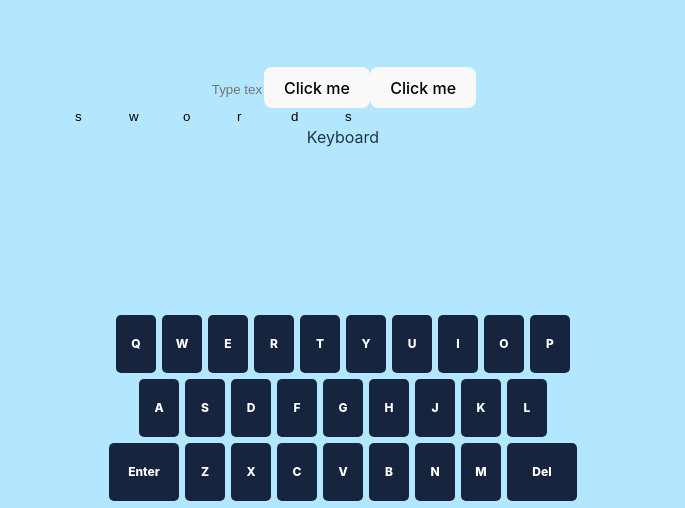
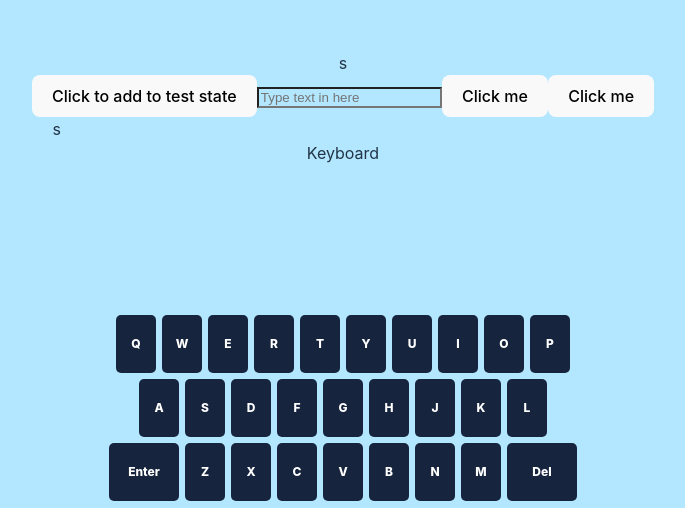
Before and after one commit to lukeNorris1/Terradle, a React (Vite) app: page / in a window 1280 px wide. Shown: the part 292-800 px from the top of the page, without its empty margins (297-982 px from the left). Built offline with nearby package versions, Linux system fonts and the light colour scheme.

Commit message:
Added keyboard and type functionality for guess as well as creation of header image

```diff
--- a/src/App.tsx
+++ b/src/App.tsx
@@ -1,5 +1,4 @@
 import { useEffect, useState } from 'react'
-import reactLogo from './assets/react.svg'
 import './App.css'
 
 import {
@@ -9,18 +8,21 @@ import {
 import CurrentRow from './components/grid/CurrentRow'
 import Keyboard from './components/keyboard/Keyboard'
 
-function App(this: any) {
-  const [count, setCount] = useState(0)
+function App() {
   const [storageText, setstorageText] = useState("")
-
-  document.title = "Terradle"
-
+  const [currentGuess, setCurrentGuess] = useState("s")
 
 
   function handleInputText(e: any){
     e.preventDefault();
     setstorageText(e.target.value)
 
+  }
+
+  const addToGuess = (letter: string) => {
+    console.log(`Added letter: ${letter}`)
+    console.log(`Current guess before change = ${currentGuess}`)
+    setCurrentGuess(currentGuess + letter)
   }
 
   function buttonHandler(){
@@ -39,11 +41,17 @@ function App(this: any) {
 
   return (
     <div className="App">
+      <div>{currentGuess}</div>
+      <button onClick={() => setCurrentGuess(currentGuess + "s")}>Click to add to test state</button>
       <input value={storageText} onInput={e => handleInputText(e)} placeholder='Type text in here'></input>
       <button onClick={() => buttonHandler()}> Click me </button>
       <button onClick={() => loadState()}> Click me </button>
-      <CurrentRow/>
-      <Keyboard/>
+      <CurrentRow
+        currentGuess={currentGuess}
+      />
+      <Keyboard
+        addGuess={addToGuess}
+      />
     </div>
   )
 }
--- a/src/components/grid/CurrentRow.module.css
+++ b/src/components/grid/CurrentRow.module.css
@@ -4,7 +4,7 @@
     flex-wrap: wrap;
 }
 
-input {
+.cell {
     width: 50px;
     border: none;
 }
--- a/src/components/grid/CurrentRow.tsx
+++ b/src/components/grid/CurrentRow.tsx
@@ -3,11 +3,11 @@ import styles  from './CurrentRow.module.css'
 
 import { MAX_WORD_LENGTH } from '../../constants/gameSettings'
 
-export default function CurrentRow() {
-    const [guess, setGuess] = useState("swords")
+export default function CurrentRow(props: any) {
+  const {currentGuess} = props
 
 
-    const splitGuess = [...guess]
+    const splitGuess = [...currentGuess]
     const emptyCells = Array.from(
       Array(MAX_WORD_LENGTH - splitGuess.length)
     )
@@ -18,10 +18,10 @@ export default function CurrentRow() {
     <>
         <div className={styles.classes}>
         {splitGuess.map((letter, i) => (
-            <input key={i} value={letter} />
+            <div className={styles.cell} key={i}>{letter}</div>
         ))}
         {emptyCells.map((_, i) => (
-            <input key={i} />
+            <div className={styles.cell} key={i}></div>
         ))}
         </div>
     </>
--- a/src/components/keyboard/Keyboard.tsx
+++ b/src/components/keyboard/Keyboard.tsx
@@ -1,12 +1,32 @@
 import React, { useEffect } from 'react'
 import styles from './Keyboard.module.css'
 
-export default function Keyboard() {
+
+type Props = {
+    addGuess: (value: string) => void
+    onDelete?: () => void
+    onEnter?: () => void
+}
+
+export default function Keyboard(props: Props) {
+    const { addGuess } = props
     const keys = [
         ["Q","W","E","R","T","Y","U","I","O","P"],
         ["A","S","D","F","G","H","J","K","L"],
         ["Enter","Z","X","C","V","B","N","M",'Del']
     ]
+
+    function keyClickHandler(e: string){
+        if (e === 'Enter') {
+            console.log("enter")
+        } else if (e === 'Backspace') {
+            console.log("delete")
+        } else {
+            console.log(e)
+            addGuess(e.toUpperCase())
+        }
+
+    }
 
     useEffect(() => {
         const listener = (e: KeyboardEvent) => {
@@ -16,6 +36,7 @@ export default function Keyboard() {
                 console.log("delete")
             } else {
                 console.log(e.key)
+                addGuess(e.key.toUpperCase())
 
                 // TODO: check this test if the range works with non-english letters
                 // if (key.length === 1 && key >= 'A' && key <= 'Z') {
@@ -27,7 +48,7 @@ export default function Keyboard() {
         return () => {
             window.removeEventListener('keyup', listener)
         }
-      }, [])
+      }, [addGuess])
 
 
   return (
@@ -40,8 +61,8 @@ export default function Keyboard() {
                     <div className={styles.row}>
                         {
                             row.map((key) => {
-                                return !(key == "Enter" || key == "Del") ? (<div className={styles.key}>{key}</div>)
-                                : <div className={styles.bigKey}>{key}</div>
+                                return !(key == "Enter" || key == "Del") ? (<div onClick={() => keyClickHandler(key)} className={styles.key}>{key}</div>)
+                                : <div onClick={() => keyClickHandler(key)} className={styles.bigKey}>{key}</div>
                             })
                         }
                     </div>
--- a/src/main.tsx
+++ b/src/main.tsx
@@ -2,6 +2,8 @@ import React from 'react'
 import ReactDOM from 'react-dom/client'
 import App from './App'
 import './index.css'
+
+document.title = "Terradle"
 
 ReactDOM.createRoot(document.getElementById('root') as HTMLElement).render(
   <React.StrictMode>
```
